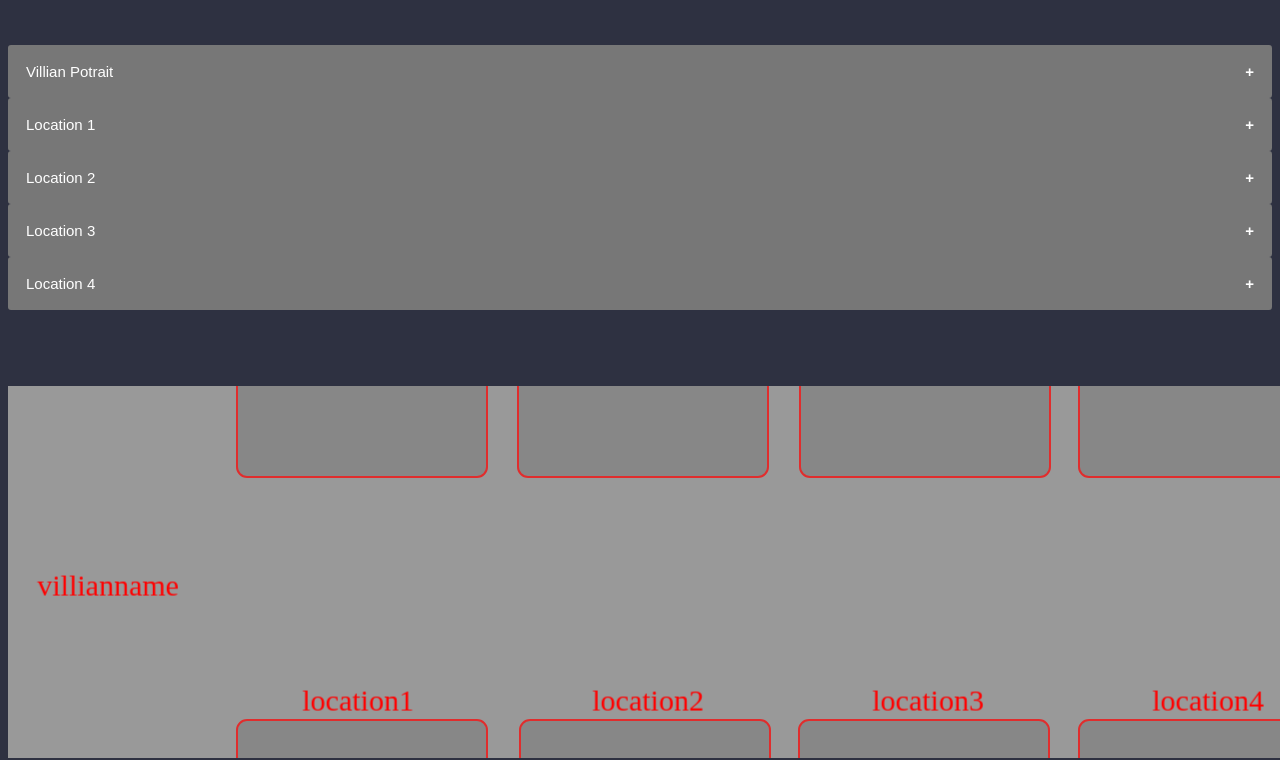
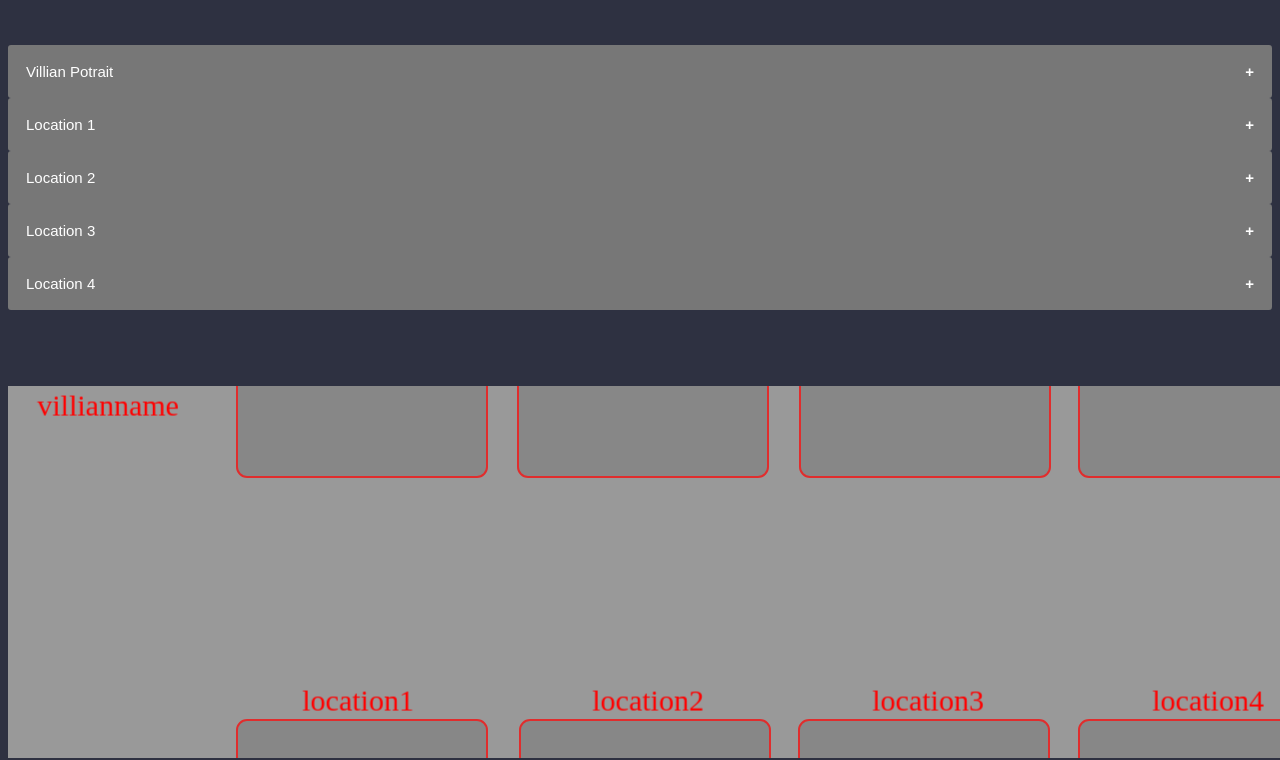
Before and after one commit to randycarrero/Villainous-Variant-Creator, a plain HTML site: page index.html in a window 1280 px wide. Shown: the part 210-970 px from the top of the page. Drawn offline with nearby package versions, Linux system fonts and the light colour scheme.

Commit message:
FIXED text position to top

```diff
--- a/index.html
+++ b/index.html
@@ -175,7 +175,7 @@
             originX: 'center',
             originY: 'center',
             left: 100,
-            top: 200,
+            top: 20,
             text: "villianname",
             fill: '#f00'
         });
```
